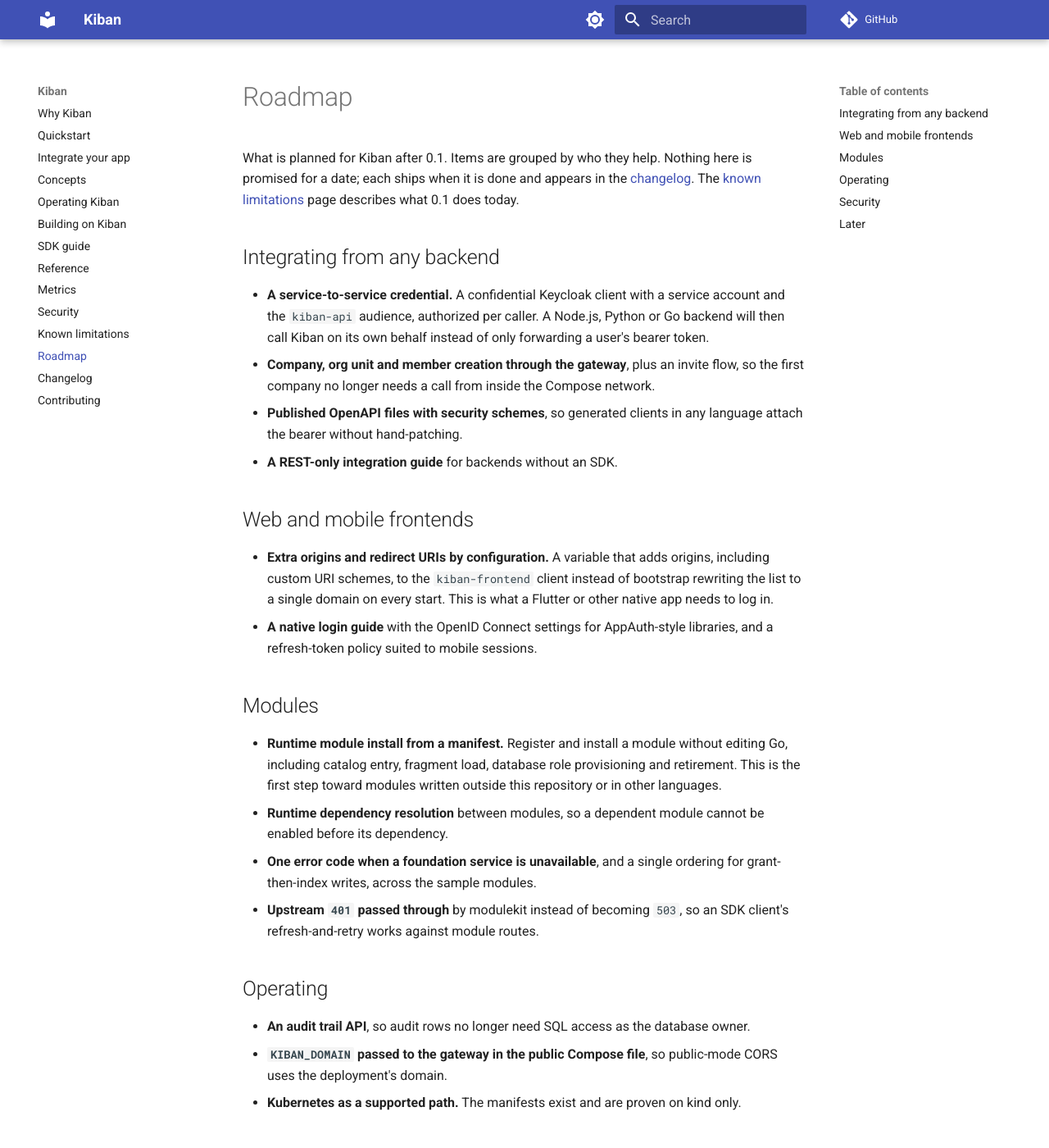
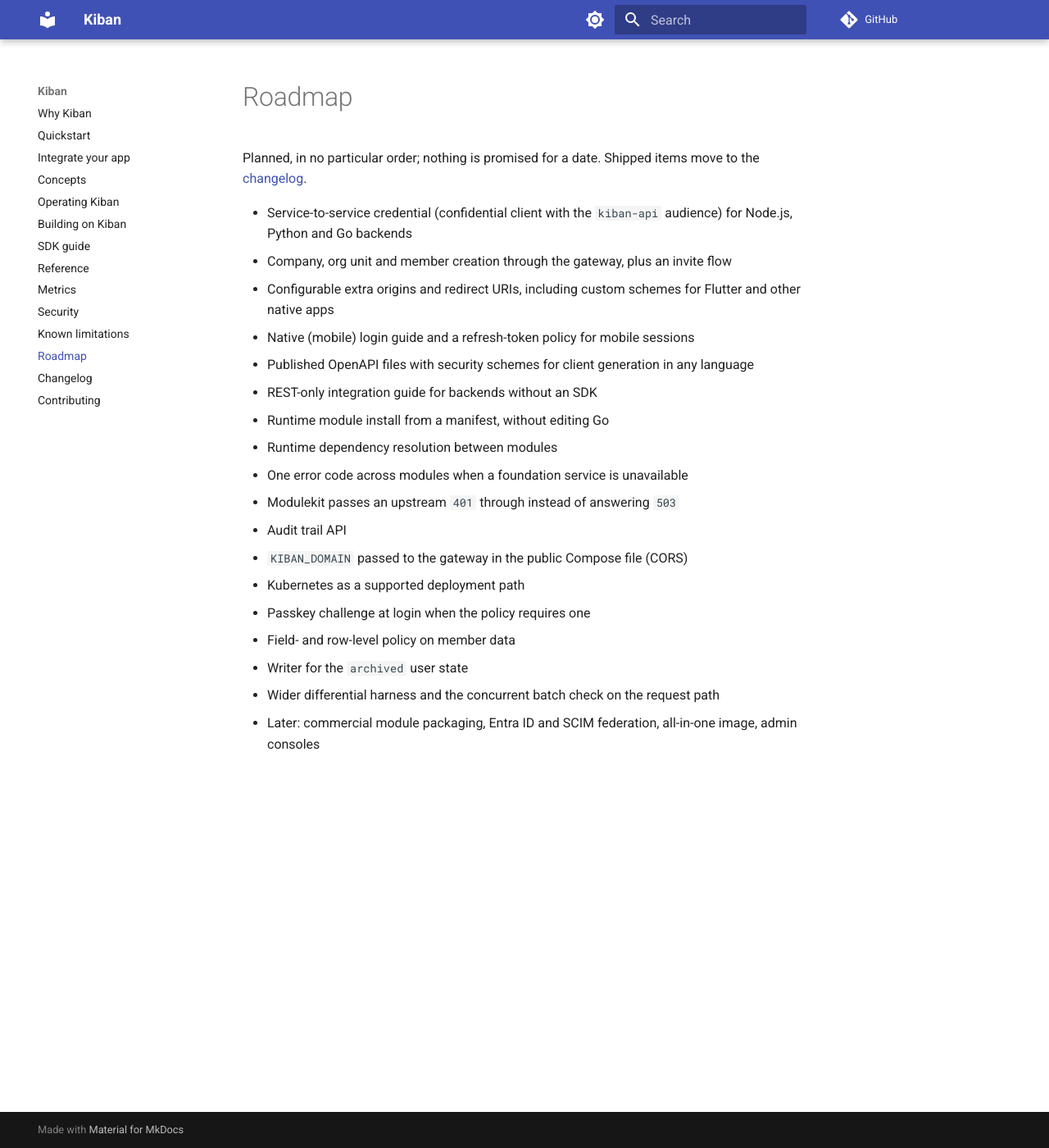
Before and after one commit to rosschiu/kiban, an MkDocs documentation site: the page built from docs/roadmap.md, in a window 1280 px wide and 1400 px high. Shown: the whole window at 82% size. Built offline with MkDocs 1.6.1 and Material for MkDocs 9.7.7, drawn with Linux system fonts in a browser that asks for light colours; comment, search, counter and statistics services are not loaded; some of the changed text lies outside the part shown.

Commit message:
docs: roadmap and changelog as one-line bullets

```diff
--- a/docs/roadmap.md
+++ b/docs/roadmap.md
@@ -1,58 +1,22 @@
 # Roadmap
 
-What is planned for Kiban after 0.1. Items are grouped by who they help. Nothing here is
-promised for a date; each ships when it is done and appears in the [changelog](changelog.md).
-The [known limitations](limitations.md) page describes what 0.1 does today.
+Planned, in no particular order; nothing is promised for a date. Shipped items move to the [changelog](changelog.md).
 
-## Integrating from any backend
-
-- **A service-to-service credential.** A confidential Keycloak client with a service account and
-  the `kiban-api` audience, authorized per caller. A Node.js, Python or Go backend will then call
-  Kiban on its own behalf instead of only forwarding a user's bearer token.
-- **Company, org unit and member creation through the gateway**, plus an invite flow, so the
-  first company no longer needs a call from inside the Compose network.
-- **Published OpenAPI files with security schemes**, so generated clients in any language attach
-  the bearer without hand-patching.
-- **A REST-only integration guide** for backends without an SDK.
-
-## Web and mobile frontends
-
-- **Extra origins and redirect URIs by configuration.** A variable that adds origins, including
-  custom URI schemes, to the `kiban-frontend` client instead of bootstrap rewriting the list to a
-  single domain on every start. This is what a Flutter or other native app needs to log in.
-- **A native login guide** with the OpenID Connect settings for AppAuth-style libraries, and a
-  refresh-token policy suited to mobile sessions.
-
-## Modules
-
-- **Runtime module install from a manifest.** Register and install a module without editing Go,
-  including catalog entry, fragment load, database role provisioning and retirement. This is the
-  first step toward modules written outside this repository or in other languages.
-- **Runtime dependency resolution** between modules, so a dependent module cannot be enabled
-  before its dependency.
-- **One error code when a foundation service is unavailable**, and a single ordering for
-  grant-then-index writes, across the sample modules.
-- **Upstream `401` passed through** by modulekit instead of becoming `503`, so an SDK client's
-  refresh-and-retry works against module routes.
-
-## Operating
-
-- **An audit trail API**, so audit rows no longer need SQL access as the database owner.
-- **`KIBAN_DOMAIN` passed to the gateway in the public Compose file**, so public-mode CORS uses the
-  deployment's domain.
-- **Kubernetes as a supported path.** The manifests exist and are proven on kind only.
-
-## Security
-
-- **Passkey challenge at login** when the policy requires a passkey.
-- **Field- and row-level policy on member data**, so the directory is not readable in full by
-  every member.
-- **A writer for the `archived` user state.**
-- **A wider differential harness** covering userset subjects and module fragment relations, and
-  the concurrent batch check on the request path.
-
-## Later
-
-Commercial module packaging and entitlement enforcement, identity-provider federation beyond
-plain OpenID Connect (Entra ID, SCIM, account linking), an all-in-one image, and the
-administration consoles for authorization, audit and users.
+- Service-to-service credential (confidential client with the `kiban-api` audience) for Node.js, Python and Go backends
+- Company, org unit and member creation through the gateway, plus an invite flow
+- Configurable extra origins and redirect URIs, including custom schemes for Flutter and other native apps
+- Native (mobile) login guide and a refresh-token policy for mobile sessions
+- Published OpenAPI files with security schemes for client generation in any language
+- REST-only integration guide for backends without an SDK
+- Runtime module install from a manifest, without editing Go
+- Runtime dependency resolution between modules
+- One error code across modules when a foundation service is unavailable
+- Modulekit passes an upstream `401` through instead of answering `503`
+- Audit trail API
+- `KIBAN_DOMAIN` passed to the gateway in the public Compose file (CORS)
+- Kubernetes as a supported deployment path
+- Passkey challenge at login when the policy requires one
+- Field- and row-level policy on member data
+- Writer for the `archived` user state
+- Wider differential harness and the concurrent batch check on the request path
+- Later: commercial module packaging, Entra ID and SCIM federation, all-in-one image, admin consoles
```
Also changed, not shown: CHANGELOG.md (+20 -251 lines).
